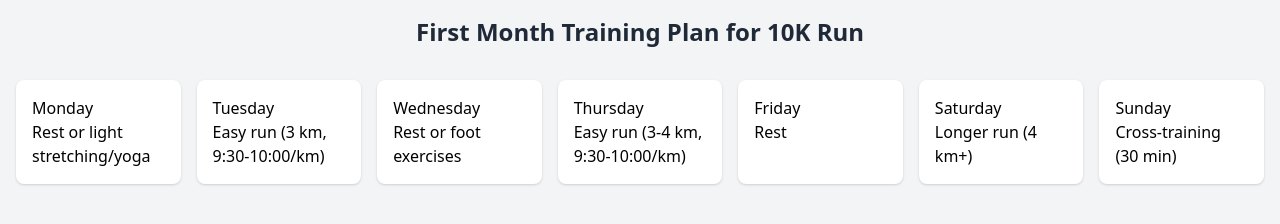
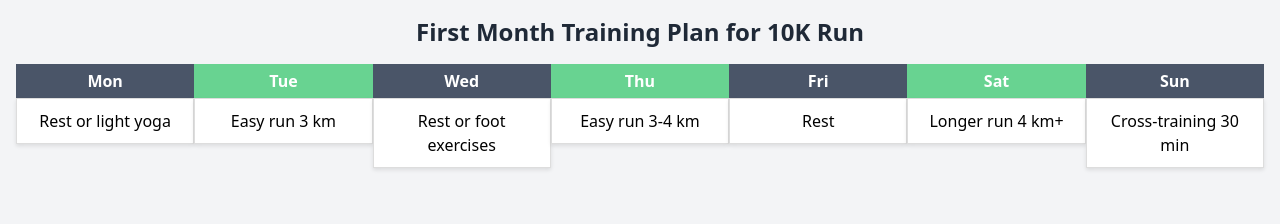
Before and after one commit to royyanbach/running-plan, a plain HTML site: page index.html in a window 1280 px wide. Drawn offline with nearby package versions, Linux system fonts and the light colour scheme.

Commit message:
Update index.html

```diff
--- a/index.html
+++ b/index.html
@@ -2,25 +2,65 @@
 <html>
 <head>
     <link href="https://cdn.jsdelivr.net/npm/tailwindcss@2.2.19/dist/tailwind.min.css" rel="stylesheet">
+    <style>
+        .day-header {
+            background-color: #4A5568; /* Dark grayish-blue color */
+            color: white;
+            padding: 5px;
+            text-align: center;
+            font-weight: bold;
+        }
+        .day-cell {
+            background-color: #fff;
+            border: 1px solid #ddd;
+            padding: 10px;
+            text-align: center;
+            box-shadow: 0 2px 4px rgba(0, 0, 0, 0.1);
+        }
+        .run-day {
+            background-color: #68D391; /* Light green color for running days */
+        }
+    </style>
 </head>
 <body class="bg-gray-100">
 
-<div class="container mx-auto px-4">
-    <h2 class="text-2xl font-bold text-center text-gray-800 py-4">First Month Training Plan for 10K Run</h2>
+<div class="container mx-auto p-4">
+    <h2 class="text-2xl font-bold text-center text-gray-800 mb-4">First Month Training Plan for 10K Run</h2>
 
     <!-- Week 1 -->
-    <div class="grid grid-cols-7 gap-4 py-4">
-        <div class="bg-white p-4 shadow rounded-lg">Monday<br>Rest or light stretching/yoga</div>
-        <div class="bg-white p-4 shadow rounded-lg">Tuesday<br>Easy run (3 km, 9:30-10:00/km)</div>
-        <div class="bg-white p-4 shadow rounded-lg">Wednesday<br>Rest or foot exercises</div>
-        <div class="bg-white p-4 shadow rounded-lg">Thursday<br>Easy run (3-4 km, 9:30-10:00/km)</div>
-        <div class="bg-white p-4 shadow rounded-lg">Friday<br>Rest</div>
-        <div class="bg-white p-4 shadow rounded-lg">Saturday<br>Longer run (4 km+)</div>
-        <div class="bg-white p-4 shadow rounded-lg">Sunday<br>Cross-training (30 min)</div>
+    <div class="flex flex-wrap mb-4">
+        <div class="flex-1">
+            <div class="day-header">Mon</div>
+            <div class="day-cell">Rest or light yoga</div>
+        </div>
+        <div class="flex-1">
+            <div class="day-header run-day">Tue</div>
+            <div class="day-cell">Easy run 3 km</div>
+        </div>
+        <div class="flex-1">
+            <div class="day-header">Wed</div>
+            <div class="day-cell">Rest or foot exercises</div>
+        </div>
+        <div class="flex-1">
+            <div class="day-header run-day">Thu</div>
+            <div class="day-cell">Easy run 3-4 km</div>
+        </div>
+        <div class="flex-1">
+            <div class="day-header">Fri</div>
+            <div class="day-cell">Rest</div>
+        </div>
+        <div class="flex-1">
+            <div class="day-header run-day">Sat</div>
+            <div class="day-cell">Longer run 4 km+</div>
+        </div>
+        <div class="flex-1">
+            <div class="day-header">Sun</div>
+            <div class="day-cell">Cross-training 30 min</div>
+        </div>
     </div>
 
     <!-- Week 2, 3, 4... -->
-    <!-- Repeat the structure above for each week, modifying the activities as needed -->
+    <!-- Repeat the above structure for each week with the respective activities -->
 
 </div>
 
```
